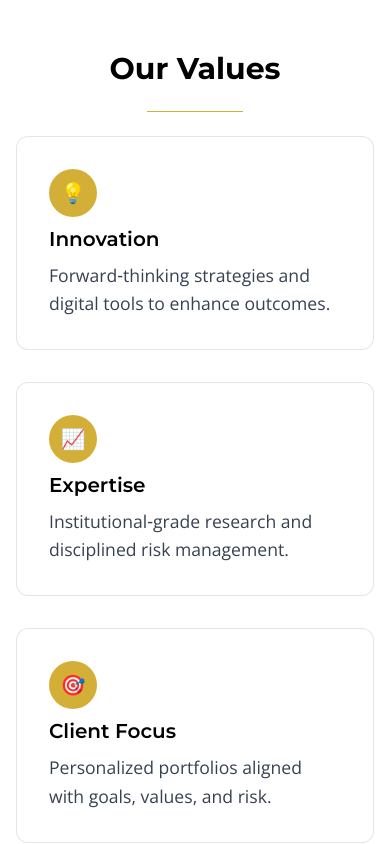
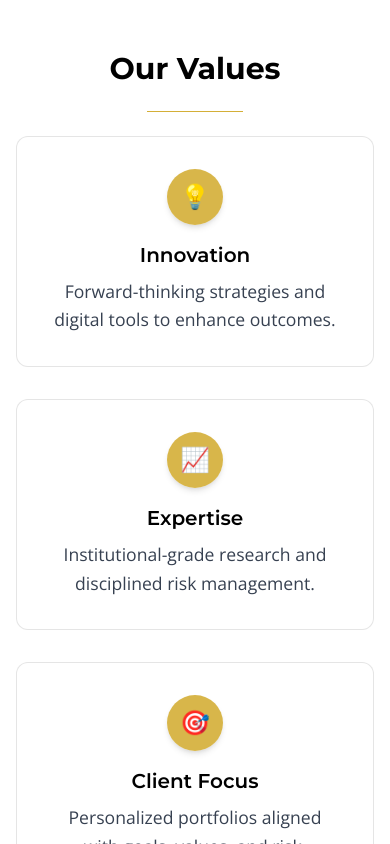
Before and after one commit to myrajarenga/Nova-Wealth, a React (Vite) app: page /about in a window 390 px wide. Shown: the part 3460-4304 px from the top of the page. Built offline with nearby package versions, Linux system fonts and the light colour scheme.

Commit message:
Upating about us page on our values section.

```diff
--- a/src/components/About/ValuesGrid.jsx
+++ b/src/components/About/ValuesGrid.jsx
@@ -1,29 +1,48 @@
-import React from 'react';
+import React from "react";
+import { motion } from "framer-motion";
 
-// ValuesGrid — 5 responsive cards with gold icon, title, description
 const values = [
-  { title: 'Innovation', desc: 'Forward‑thinking strategies and digital tools to enhance outcomes.', icon: '💡' },
-  { title: 'Expertise', desc: 'Institutional‑grade research and disciplined risk management.', icon: '📈' },
-  { title: 'Client Focus', desc: 'Personalized portfolios aligned with goals, values, and risk.', icon: '🎯' },
-  { title: 'Integrity', desc: 'Transparent fees, clear reporting, and fiduciary responsibility.', icon: '🛡️' },
-  { title: 'Collaboration', desc: 'Working with your advisors to deliver holistic solutions.', icon: '🤝' },
+  { title: "Innovation", desc: "Forward-thinking strategies and digital tools to enhance outcomes.", icon: "💡" },
+  { title: "Expertise", desc: "Institutional-grade research and disciplined risk management.", icon: "📈" },
+  { title: "Client Focus", desc: "Personalized portfolios aligned with goals, values, and risk.", icon: "🎯" },
+  { title: "Integrity", desc: "Transparent fees, clear reporting, and fiduciary responsibility.", icon: "🛡️" },
+  { title: "Collaboration", desc: "Working with your advisors to deliver holistic solutions.", icon: "🤝" },
 ];
 
 const ValuesGrid = () => {
   return (
     <section className="bg-white text-black">
       <div className="mx-auto max-w-6xl px-4 md:px-6 py-16">
-        <h2 className="font-montserrat text-3xl md:text-4xl font-bold text-center">Our Values</h2>
+        {/* Section Title */}
+        <motion.h2
+          initial={{ opacity: 0, y: 40 }}
+          whileInView={{ opacity: 1, y: 0 }}
+          transition={{ duration: 0.6 }}
+          viewport={{ once: true }}
+          className="font-montserrat text-3xl md:text-4xl font-bold text-center"
+        >
+          Our Values
+        </motion.h2>
+
         <div className="border-b border-[#D4AF37] w-24 mx-auto my-6" aria-hidden="true" />
+
+        {/* Values Grid */}
         <div className="grid grid-cols-1 sm:grid-cols-2 lg:grid-cols-3 gap-8">
-          {values.map((v) => (
-            <article key={v.title} className="rounded-xl border border-black/10 bg-white p-8 hover:border-[#D4AF37] hover:shadow-lg transition-shadow space-y-2">
-              <div className="w-12 h-12 rounded-full bg-[#D4AF37] flex items-center justify-center text-black text-xl" aria-hidden="true">
+          {values.map((v, index) => (
+            <motion.article
+              key={v.title}
+              initial={{ opacity: 0, y: 40 }}
+              whileInView={{ opacity: 1, y: 0 }}
+              transition={{ duration: 0.5, delay: index * 0.1 }}
+              viewport={{ once: true }}
+              className="rounded-xl border border-black/10 bg-white p-8 hover:border-[#D4AF37] hover:shadow-lg transition-all duration-300"
+            >
+              <div className="w-14 h-14 rounded-full bg-[#D4AF37]/90 flex items-center justify-center text-black text-2xl shadow-md mx-auto mb-4" aria-hidden="true">
                 {v.icon}
               </div>
-              <h3 className="font-montserrat text-xl font-semibold">{v.title}</h3>
-              <p className="font-opensans text-gray-700">{v.desc}</p>
-            </article>
+              <h3 className="font-montserrat text-xl font-semibold text-center">{v.title}</h3>
+              <p className="font-opensans text-gray-700 text-center mt-2 leading-relaxed">{v.desc}</p>
+            </motion.article>
           ))}
         </div>
       </div>
```
